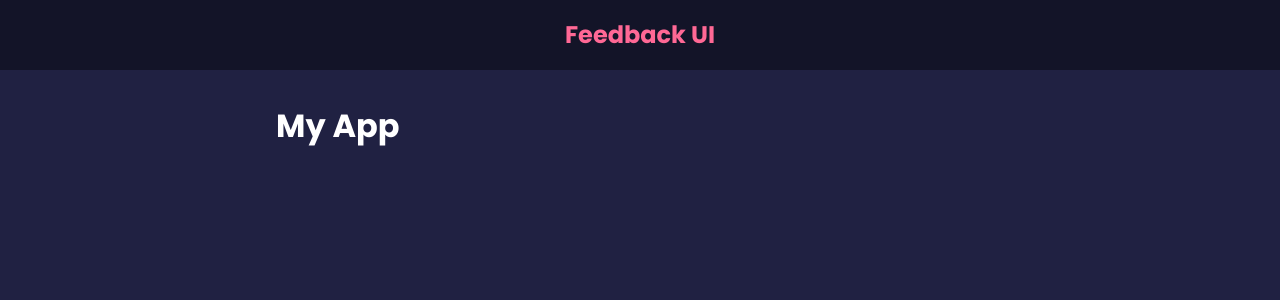
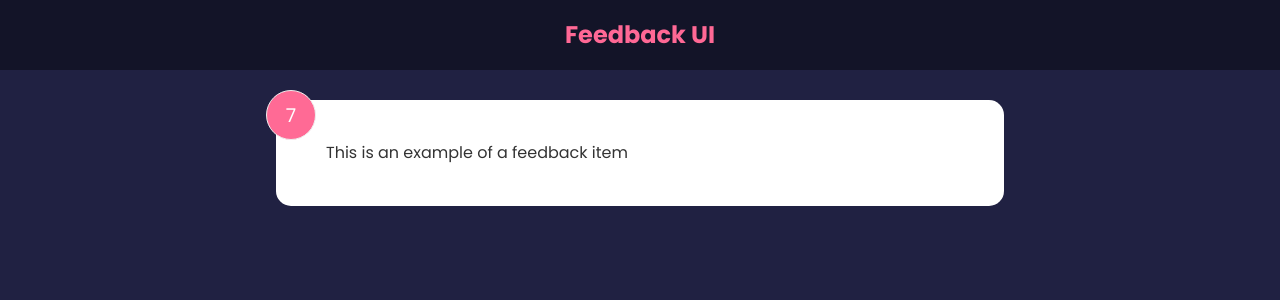
Before and after one commit to trjohnson3/react-feedback_app, a React (Create React App) app: page / in a window 1280 px wide. Shown: the top 300 px of the page. Built offline with nearby package versions, Linux system fonts and the light colour scheme.

Commit message:
intro to props and state/hooks

```diff
--- a/public/index.html
+++ b/public/index.html
@@ -1,43 +1,19 @@
 <!DOCTYPE html>
 <html lang="en">
+
 <head>
   <meta charset="utf-8" />
   <link rel="icon" href="%PUBLIC_URL%/favicon.ico" />
   <meta name="viewport" content="width=device-width, initial-scale=1" />
   <meta name="theme-color" content="#000000" />
-    <meta
-      name="description"
-      content="Web site created using create-react-app"
-    />
+  <meta name="description" content="Web site created using create-react-app" />
   <link rel="apple-touch-icon" href="%PUBLIC_URL%/logo192.png" />
-    <!--
-      manifest.json provides metadata used when your web app is installed on a
-      user's mobile device or desktop. See https://developers.google.com/web/fundamentals/web-app-manifest/
-    -->
   <link rel="manifest" href="%PUBLIC_URL%/manifest.json" />
-    <!--
-      Notice the use of %PUBLIC_URL% in the tags above.
-      It will be replaced with the URL of the `public` folder during the build.
-      Only files inside the `public` folder can be referenced from the HTML.
+  <title>Feedback UI</title>
+</head>
 
-      Unlike "/favicon.ico" or "favicon.ico", "%PUBLIC_URL%/favicon.ico" will
-      work correctly both with client-side routing and a non-root public URL.
-      Learn how to configure a non-root public URL by running `npm run build`.
-    -->
-    <title>React App</title>
-  </head>
 <body>
-    <noscript>You need to enable JavaScript to run this app.</noscript>
   <div id="root"></div>
-    <!--
-      This HTML file is a template.
-      If you open it directly in the browser, you will see an empty page.
+</body>
 
-      You can add webfonts, meta tags, or analytics to this file.
-      The build step will place the bundled scripts into the <body> tag.
-
-      To begin the development, run `npm start` or `yarn start`.
-      To create a production bundle, use `npm run build` or `yarn build`.
-    -->
-  </body>
 </html>
--- a/src/App.js
+++ b/src/App.js
@@ -1,11 +1,12 @@
 import Header from './components/Header';
+import FeedbackItem from './components/FeedbackItem';
 
 function App() {
     return (
         <>
             <Header />
             <div className="container">
-                <h1>My App</h1>
+                <FeedbackItem />
             </div>
         </>
     );
--- /dev/null
+++ b/src/components/FeedbackItem.js
@@ -0,0 +1,17 @@
+import { useState } from "react";
+
+function FeedbackItem() {
+    const [rating, setRating] = useState(7);
+    const [text, setText] = useState('This is an example of a feedback item');
+
+    return (
+        <div className="card">
+            <div className="num-display">{rating}</div>
+            <div className="text-display">
+                {text}
+            </div>
+        </div>
+    );
+}
+
+export default FeedbackItem;
--- a/src/components/Header.js
+++ b/src/components/Header.js
@@ -1,6 +1,7 @@
 
 
-function Header({ text, bgColor, textColor }) {
+function Header({ text='Feedback UI', bgColor='rgba(0,0,0,0.4)',
+    textColor='#ff6895' }) {
     const headerStyles = {
         backgroundColor: bgColor,
         color: textColor
@@ -15,10 +16,4 @@ function Header({ text, bgColor, textColor }) {
     );
 }
 
-Header.defaultProps = {
-    text: 'Feedback UI',
-    bgColor: 'rgba(0,0,0,0.4)',
-    textColor: '#ff6895'
-};
-
 export default Header;
```
Lines whose indentation alone changed are shown as unchanged.
